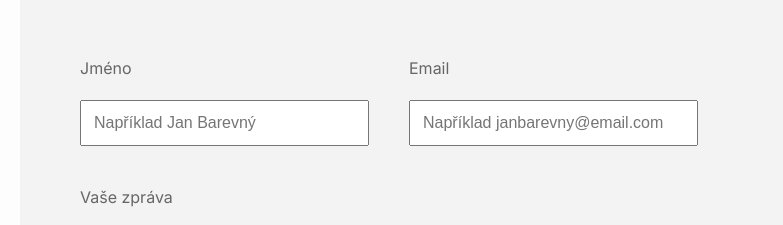
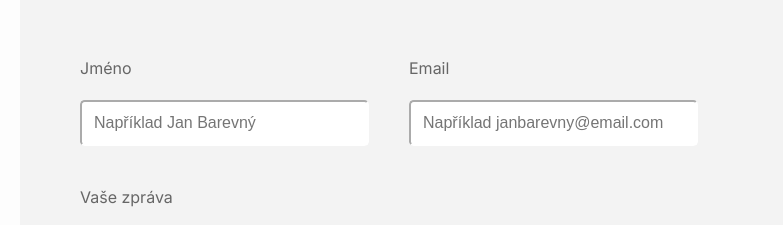
Before and after one commit to Samohylova/portfolio, a plain HTML site: page index.html in a window 1280 px wide. Shown: the part 5857-6082 px from the top of the page, 0-783 px from the left. Drawn offline with Linux system fonts and the light colour scheme; some packages are replaced by stand-ins of ours; a script that the page names is missing.

Commit message:
Add files via upload

```diff
--- a/style.css
+++ b/style.css
@@ -514,6 +514,9 @@ nav {
 .form-group input {
   padding: 12px;
   font-size: medium;
+  border-radius: 0.3rem;
+  border-color: #ffffff;
+  box-shadow: none;
 }
 
 .form-group textarea {
```
